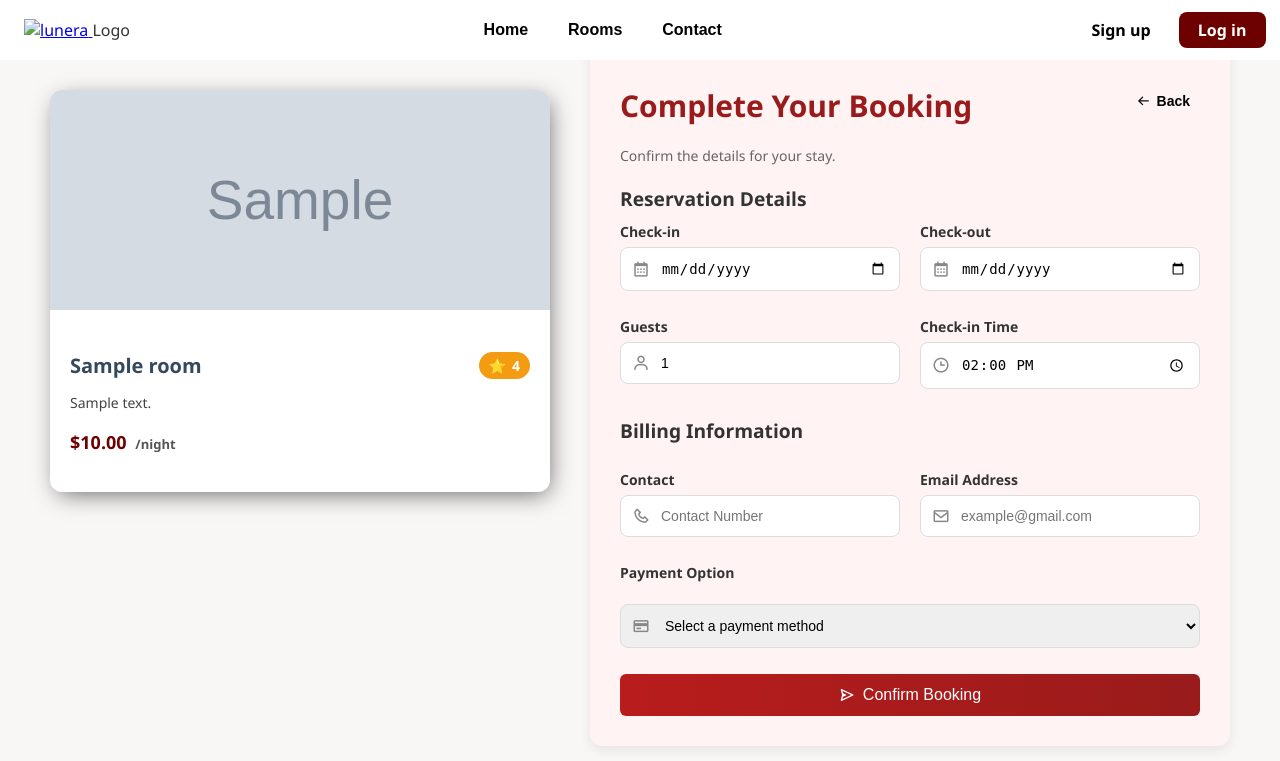
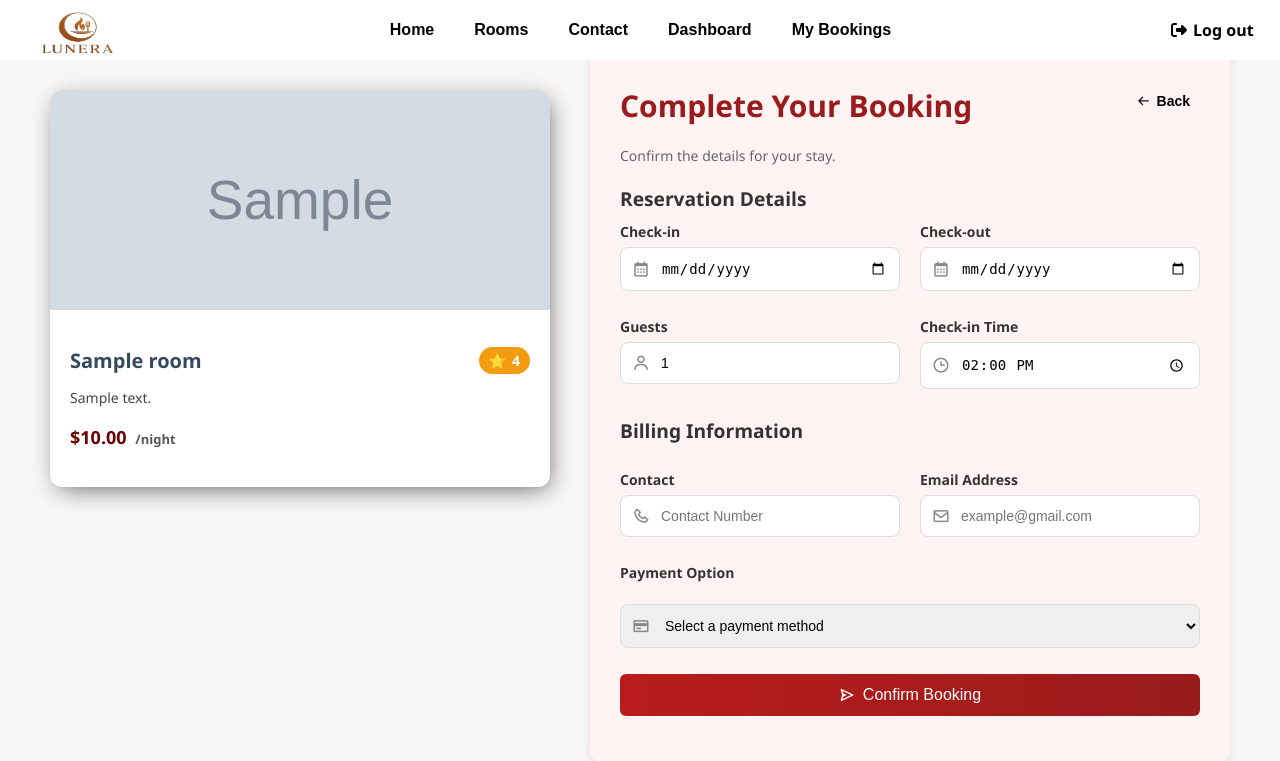
Before and after one commit to EijiDev/Hotel-Reservation-System, a PHP site: page /Hotel_Reservation_System/app/views/roombookings.php?room_id=1 in a window 1280 px wide. Shown: the top 761 px of the page. Run offline with PHP 8.4, Linux system fonts and the light colour scheme; the visitor is signed in with stand-in values (Sample User, id 1); tables that the repository leaves empty or names only in its code hold one stand-in row (values such as "Sample post"); grey boxes marked "Sample" are stand-in pictures; data that the repository does not hold is empty.

Commit message:
fixed the direct access from admin dashboard

```diff
--- a/app/Controllers/LoginController.php
+++ b/app/Controllers/LoginController.php
@@ -10,7 +10,6 @@ class LoginController
 
     public function __construct($userModel)
     {
-        session_start();
         $this->userModel = $userModel;
     }
 
--- a/app/Views/admin/dashboard.php
+++ b/app/Views/admin/dashboard.php
@@ -12,7 +12,7 @@
             </ul>
         </div>
         <div class="bottom">
-            <button class="logout"><i class="fa-solid fa-right-from-bracket"></i>Log out</button>
+            <a href="/Hotel_Reservation_System/app/public/index.php?controller=logout&action=index" class="logout"><i class="fa-solid fa-right-from-bracket"></i>Log out</a>
         </div>
     </div>
 
--- a/app/Views/layouts/navigation.php
+++ b/app/Views/layouts/navigation.php
@@ -1,22 +1,38 @@
+<?php if (session_status() === PHP_SESSION_NONE) session_start(); ?>
 <link rel="stylesheet" href="/Hotel_Reservation_System/app/public/css/nav.css">
+<link rel="stylesheet" href="https://cdnjs.cloudflare.com/ajax/libs/font-awesome/6.4.0/css/all.min.css">
 
 <nav class="navbar">
   <div class="navbar-left">
-    <a href="/index.php?controller=home&action=index">
-      <img alt="lunera" class="logo">
+    <a href="/Hotel_Reservation_System/app/public/index.php?controller=home&action=index">
+      <img src="../public/assets/hotel-logo.png" alt="Lunera Hotel Logo" class="logo">
     </a>
-    <span class="brand">Logo</span>
   </div>
 
   <ul class="navbar-menu">
     <li><a href="/Hotel_Reservation_System/app/public/index.php?controller=home&action=index" class="nav-link">Home</a></li>
-    <li><a href="#" class="nav-link">Rooms</a></li>
-    <li><a href="#" class="nav-link">Contact</a></li>
+    <li><a href="/Hotel_Reservation_System/app/public/index.php?controller=room&action=index" class="nav-link">Rooms</a></li>
+    <li><a href="/Hotel_Reservation_System/app/public/index.php?controller=home&action=contact" class="nav-link">Contact</a></li>
+
+    <?php if (isset($_SESSION['user_id'])): ?>
+      <?php if ($_SESSION['role'] === 'admin'): ?>
+        <li><a href="/Hotel_Reservation_System/app/public/index.php?controller=admin&action=index" class="nav-link">Dashboard</a></li>
+      <?php endif; ?>
+      <li><a href="/Hotel_Reservation_System/app/public/index.php?controller=profile&action=index" class="nav-link">My Bookings</a></li>
+    <?php endif; ?>
   </ul>
 
   <div class="navbar-actions">
-    <a href="../views/signup.php" class="btn-outline">Sign up</a>
-    <a href="../views/login.php" class="btn-gradient">Log in</a>
+    <?php if (isset($_SESSION['user_id'])): ?>
+      <a href="/Hotel_Reservation_System/app/public/index.php?controller=logout&action=index" class="btn-logout">
+        <i class="fa-solid fa-right-from-bracket"></i> Log out
+      </a>
+
+    <?php else: ?>
+      <a href="/Hotel_Reservation_System/app/views/signup.php" class="btn-outline">Sign up</a>
+      <a href="/Hotel_Reservation_System/app/views/login.php" class="btn-gradient">Log in</a>
+    <?php endif; ?>
   </div>
 </nav>
+
 <script src="/Hotel_Reservation_System/app/public/js/nav.js"></script>
--- a/app/Views/login.php
+++ b/app/Views/login.php
@@ -1,5 +1,6 @@
 <link rel="stylesheet" href="../public/css/login.style.css">
 <title>Login</title>
+
 <body>
     <div class="login-container">
         <div class="context">
@@ -16,9 +17,10 @@
             </form>
 
             <p class="signup-text">Don't have an account?
-              <a href="/Hotel_Reservation_System/app/public/index.php?controller=signup&action=index">Sign up</a>
+                <a href="/Hotel_Reservation_System/app/public/index.php?controller=signup&action=index">Sign up</a>
             </p>
         </div>
     </div>
 </body>
+
 </html>
--- a/app/Views/roombookings.php
+++ b/app/Views/roombookings.php
@@ -1,5 +1,6 @@
 <?php
 require_once __DIR__ . '/../../vendor/autoload.php';
+
 use App\Config\Database;
 use App\Models\Room;
 
@@ -17,19 +18,13 @@ if ($roomId) {
 }
 ?>
 
-<!DOCTYPE html>
-<html lang="en">
-<head>
-  <meta charset="UTF-8" />
-  <title>Hotel Booking</title>
-  <link rel="stylesheet" href="../public/css/roombookings.css">
-  <link
-    href="https://unpkg.com/boxicons@2.1.4/css/boxicons.min.css"
-    rel="stylesheet" />
-</head>
+
+<title>Hotel Booking</title>
+<link rel="stylesheet" href="../public/css/roombookings.css">
+<link href="https://unpkg.com/boxicons@2.1.4/css/boxicons.min.css" rel="stylesheet" />
 
 <body>
-  <?php include "layouts/navigation.php";?>
+  <?php include "layouts/navigation.php"; ?>
 
   <div class="container">
     <!-- Room Card -->
@@ -139,4 +134,5 @@ if ($roomId) {
   </div>
 </body>
 <script src="/Hotel_Reservation_System/app/public/js/index.js"></script>
+
 </html>
--- a/app/public/css/dashboard.style.css
+++ b/app/public/css/dashboard.style.css
@@ -63,6 +63,8 @@ body {
   display: flex;
   align-items: center;
   gap: 10px;
+  text-decoration: none;
+  color: black;
 }
 
 /* Main Content */
--- a/app/public/css/nav.css
+++ b/app/public/css/nav.css
@@ -89,3 +89,27 @@ body {
   background-color: #6d0101;
   border: none;
 }
+
+.btn-logout {
+  padding: 0.7rem 0.75rem;
+  color: black;
+  background: transparent;
+  border-radius: 0.5rem;
+  font-weight: bold;
+  display: flex;
+  align-items: center;
+  gap: 6px;
+  transition: all 0.2s ease;
+  text-decoration: none;
+}
+
+.btn-logout:hover {
+  background-color: #b91c1c;
+  color: white;
+}
+
+.logo {
+  height: 50px;
+  width: 5.5rem;
+  margin-left: 10px;
+}
```
Also changed, not shown: app/Controllers/AdminController.php (+6 -2 lines), app/Controllers/LogoutController.php (added, +17 -0 lines), app/middleware/AuthMiddleware.php (deleted, +0 -22 lines), app/public/index.php (+14 -4 lines), .htaccess (deleted), app/Views/admin/.htaccess (added), app/public/assets/hotel-logo.png (added).
